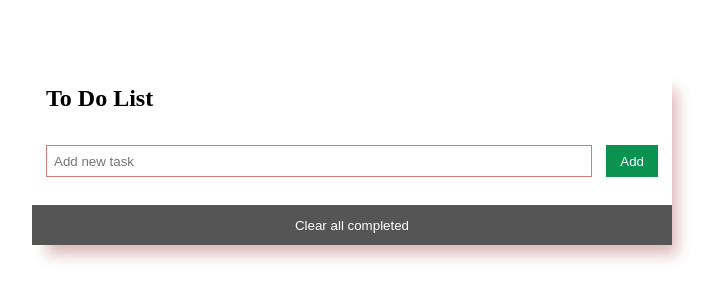
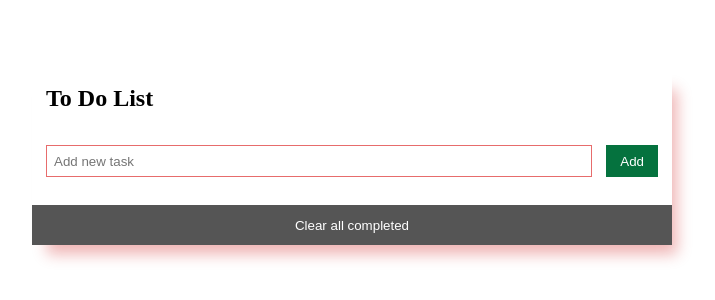
Before and after one commit to roniy68/to-do-list, a website built with webpack: page src/index.html in a window 1280 px wide. Shown: the part 242-542 px from the top of the page, without its empty margins (288-1003 px from the left). Built offline with nearby package versions, Linux system fonts and the light colour scheme.

Commit message:
Fixed linters

```diff
--- a/src/styles/style.css
+++ b/src/styles/style.css
@@ -17,7 +17,7 @@ body {
   min-width: 300px;
   width: 50%;
   max-width: 1000px;
-  box-shadow: 10px 14px 14px -5px rgba(132, 9, 9, 0.3);
+  box-shadow: 10px 14px 14px -5px rgba(202, 5, 5, 0.3);
 }
 
 .todo-input {
@@ -30,12 +30,12 @@ body {
   width: -webkit-fill-available;
   height: 30px;
   padding: 0 0 0 7px;
-  border: 1px solid rgb(214, 123, 123);
+  border: 1px solid rgb(231, 108, 108);
   margin: 0 14px 0 0;
 }
 
 .task-add-btn {
-  background-color: rgb(9, 146, 80);
+  background-color: rgb(5, 114, 62);
   color: #fff;
   border: none;
   padding: 0 14px;
@@ -44,7 +44,7 @@ body {
 }
 
 .task-add-btn:hover {
-  background-color: #333;
+  background-color: rgb(60, 54, 54);
 }
 
 .todo-list-title {
```
